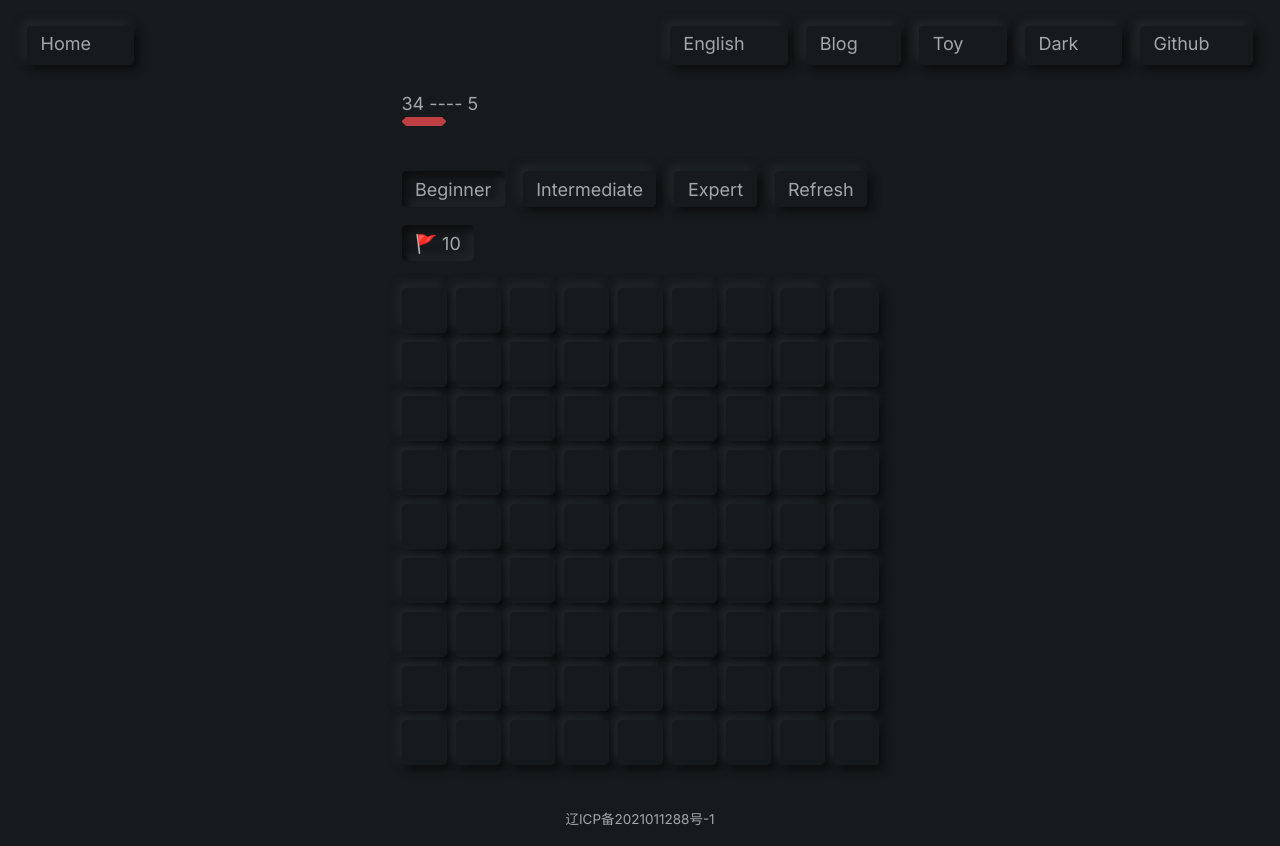
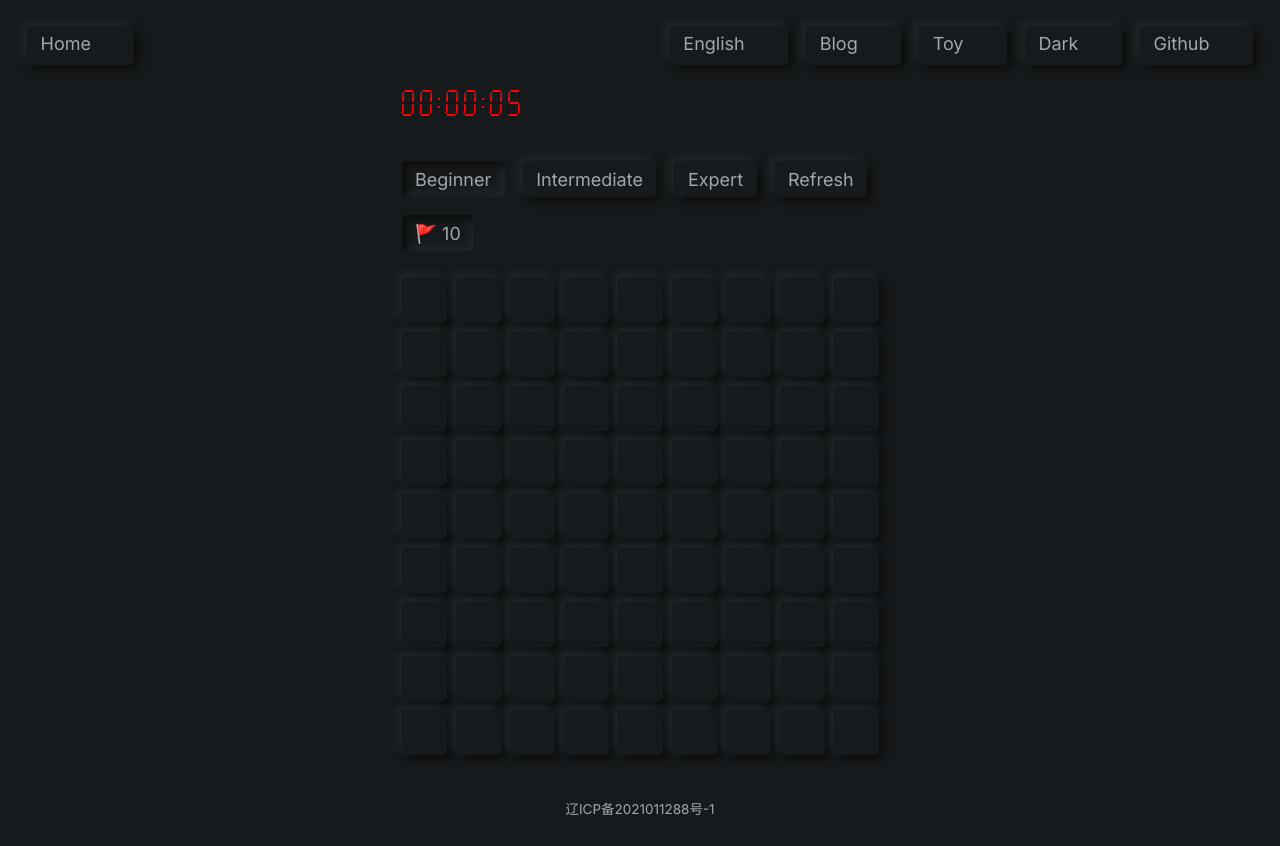
Before and after one commit to 2nonnon/blog, a Next.js app: page /toys/minesweeper in a window 1280 px wide. Built offline with nearby package versions, Linux system fonts and the light colour scheme; some icons are missing.

Commit message:
辉光管时钟

```diff
--- a/components/NixieTubeClock/index.module.css
+++ b/components/NixieTubeClock/index.module.css
@@ -1,11 +1,17 @@
 .nixie {
+    --nixie-bg: hsl(359, 50%, 10%);
+
     position: relative;
-    background-color: hsl(359, 50%, 50%);
+    background-color: var(--nixie-bg);
     height: .5em;
     width: 2em;
     padding: 0 .25em;
     box-sizing: content-box;
     background-clip: content-box;
+}
+
+.nixie--active {
+    --nixie-bg: hsl(359, 100%, 50%);
 }
 
 .nixie::before,
@@ -21,11 +27,85 @@
 }
 
 .nixie::before {
-    border-right: .25em solid hsl(359, 50%, 50%);
+    border-right: .25em solid var(--nixie-bg);
     left: 0;
 }
 
 .nixie::after {
-    border-left: .25em solid hsl(359, 50%, 50%);
+    border-left: .25em solid var(--nixie-bg);
     right: 0;
 }
+
+.nixie--a {
+    position: absolute;
+    top: .25em;
+    left: .25em;
+    transform-origin: 0 50%;
+    transform: rotate(90deg);
+}
+
+.nixie--b {
+    position: absolute;
+    top: 0em;
+    left: .25em;
+}
+
+.nixie--c {
+    position: absolute;
+    top: .25em;
+    right: .25em;
+    transform-origin: 100% 50%;
+    transform: rotate(-90deg);
+}
+
+.nixie--d {
+    position: absolute;
+    top: 3em;
+    left: .25em;
+}
+
+.nixie--e {
+    position: absolute;
+    top: 3.25em;
+    left: .25em;
+    transform-origin: 0 50%;
+    transform: rotate(90deg);
+}
+
+.nixie--f {
+    position: absolute;
+    top: 6em;
+    left: .25em;
+}
+
+.nixie--g {
+    position: absolute;
+    top: 3.25em;
+    right: .25em;
+    transform-origin: 100% 50%;
+    transform: rotate(-90deg);
+}
+
+.nixie-num {
+    position: relative;
+    width: 3em;
+    height: 6.5em;
+}
+
+.colon {
+    display: flex;
+    flex-direction: column;
+    align-items: center;
+    justify-content: center;
+    gap: 1.5em;
+}
+
+.colon::before,
+.colon::after {
+    content: '';
+    position: relative;
+    display: block;
+    width: .5em;
+    height: .5em;
+    background-color: hsl(359, 100%, 50%);
+}
--- a/components/NixieTubeClock/index.tsx
+++ b/components/NixieTubeClock/index.tsx
@@ -2,11 +2,12 @@ import style from './index.module.css'
 import type { CurrentTime } from '@/utils/time'
 
 interface NixieTubeProps {
-  state: 0 | 1
+  active?: boolean
+  position?: 'a' | 'b' | 'c' | 'd' | 'e' | 'f' | 'g'
 }
 
-const NixieTube = ({ state }: NixieTubeProps) => {
-  return <div className={style.nixie}></div>
+const NixieTube = ({ active, position }: NixieTubeProps) => {
+  return <div className={`${style.nixie} ${position ? style[`nixie--${position}`] : ''} ${active ? style['nixie--active'] : ''}`}></div>
 }
 
 const numMap = {
@@ -14,20 +15,30 @@ const numMap = {
   1: [0, 0, 1, 0, 0, 0, 1],
   2: [0, 1, 1, 1, 1, 1, 0],
   3: [0, 1, 1, 1, 0, 1, 1],
-  4: [1, 1, 1, 0, 1, 1, 1],
+  4: [1, 0, 1, 1, 0, 0, 1],
   5: [1, 1, 0, 1, 0, 1, 1],
   6: [1, 1, 0, 1, 1, 1, 1],
   7: [0, 1, 1, 0, 0, 0, 1],
   8: [1, 1, 1, 1, 1, 1, 1],
   9: [1, 1, 1, 1, 0, 1, 1],
-}
+} as const
 
-interface NixieTubeNumProps { num?: number }
+const positions = ['a', 'b', 'c', 'd', 'e', 'f', 'g'] as const
+
+interface NixieTubeNumProps { num?: keyof typeof numMap }
 
 const NixieTubeNum = ({ num }: NixieTubeNumProps) => {
   return <>
-    <NixieTube state={1}></NixieTube>
+    <div className={style['nixie-num']}>
+      {numMap[num].map((v: 0 | 1, i: number) => {
+        return <NixieTube key={i} active={!!v} position={positions[i]}></NixieTube>
+      })}
+    </div>
   </>
+}
+
+const Colon = () => {
+  return <div className={style.colon}></div>
 }
 
 interface NixieTubeClockProps {
@@ -36,6 +47,15 @@ interface NixieTubeClockProps {
 
 export default function NixieTubeClock({ current }: NixieTubeClockProps) {
   return (<>
-    <NixieTubeNum num={1}></NixieTubeNum>
+    <div className='flex gap-[1.5em] -skew-x-3 text-[4px]'>
+      <NixieTubeNum num={Math.floor(current.hours / 10) as keyof typeof numMap}></NixieTubeNum>
+      <NixieTubeNum num={current.hours % 10 as keyof typeof numMap}></NixieTubeNum>
+      <Colon></Colon>
+      <NixieTubeNum num={Math.floor(current.minutes / 10) as keyof typeof numMap}></NixieTubeNum>
+      <NixieTubeNum num={current.minutes % 10 as keyof typeof numMap}></NixieTubeNum>
+      <Colon></Colon>
+      <NixieTubeNum num={Math.floor(current.seconds / 10) as keyof typeof numMap}></NixieTubeNum>
+      <NixieTubeNum num={current.seconds % 10 as keyof typeof numMap}></NixieTubeNum>
+    </div>
   </>)
 }
--- a/pages/toys/minesweeper/index.tsx
+++ b/pages/toys/minesweeper/index.tsx
@@ -4,7 +4,6 @@ import type { GetStaticProps } from 'next'
 import { checkWin, generateMine, handleClickBlock, handleClickMine, handleToggleFlag, initMineSweeper } from '@/components/minesweeper/helper'
 import type { Coordinate, IBlock } from '@/components/minesweeper/type'
 import { BlockType, GameState, Level } from '@/components/minesweeper/type'
-import { useTimer } from '@/hooks/useTimer'
 import { useStopWatch } from '@/hooks/useStopWatch'
 import useMineSweeper from '@/components/minesweeper/useMineSweeper'
 import type { Dictionary, LocaleType } from '@/dictionaries'
@@ -79,8 +78,7 @@ const MineSweeper = ({ dictionary }: { locale: LocaleType
   dictionary: Dictionary }) => {
   const mineSweeperInfo = useMineSweeper({ level: Level.easy, state: GameState.PRE })
   const copies = dictionary.minesweeper
-  const { current } = useTimer({ time: 100000 })
-  const { current: current2, start } = useStopWatch()
+  const { current, start } = useStopWatch()
 
   useEffect(() => {
     start()
@@ -94,7 +92,6 @@ const MineSweeper = ({ dictionary }: { locale: LocaleType
       </Head>
       <MineSweeperContext.Provider value={mineSweeperInfo}>
         <section className='grid place-content-center select-none w-full'>
-          <h1>{current.seconds} ---- {current2.seconds}</h1>
           <div><NixieTubeClock current={current}></NixieTubeClock></div>
           <div>
             <div className='flex gap-4 mt-10 mb-4 flex-wrap'>
```
